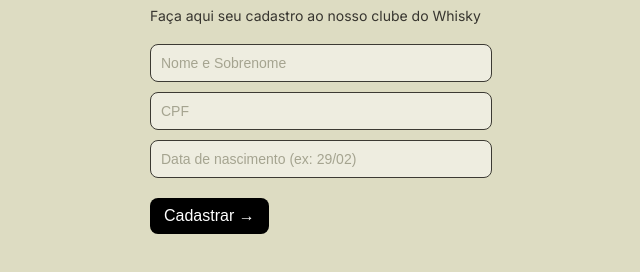
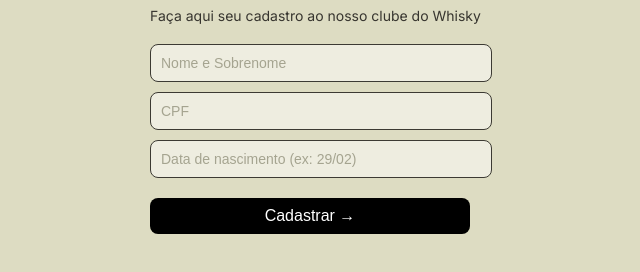
Before and after one commit to bhytam/demo-wallet-pass, a plain HTML site: page index.html in a window 1280 px wide. Shown: the part 256-528 px from the top of the page, without its empty margins (140-780 px from the left). Drawn offline with Linux system fonts and the light colour scheme.

Commit message:
Update index.html

```diff
--- a/index.html
+++ b/index.html
@@ -2,7 +2,7 @@
 <html lang="pt-br">
 <head>
     <meta charset="UTF-8">
-    <title>Demo - Clube do Whisky</title>
+    <title>Clube do Whisky</title>
     <link href="https://fonts.googleapis.com/css2?family=Inter:wght@400;600;700&display=swap" rel="stylesheet">
     <style>
         body {
@@ -13,8 +13,9 @@
             padding-top: 80px;
         }
         .container {
+            width: 100%;
             max-width: 700px;
-            width: 90%;
+            padding: 0 20px;
             margin: 0 auto;
         }
         .logo img {
@@ -37,9 +38,11 @@
             flex-direction: column;
             align-items: flex-start;
         }
-        input {
+        input, button {
             width: 100%;
             max-width: 320px;
+        }
+        input {
             height: 36px;
             background: rgba(255,255,255,0.5);
             border: 1px solid #3c3a33;
@@ -53,8 +56,6 @@
             color: #a5a490;
         }
         button {
-            width: auto;
-            max-width: 320px;
             background: #000000;
             color: #FFFFFF;
             border: none;
```
